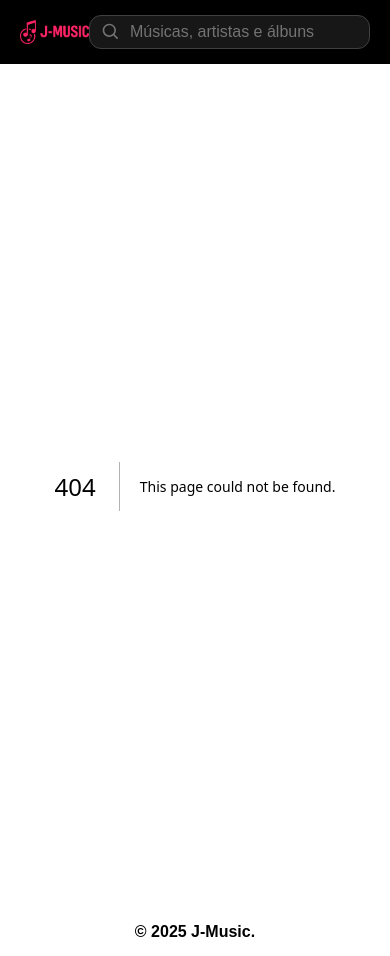
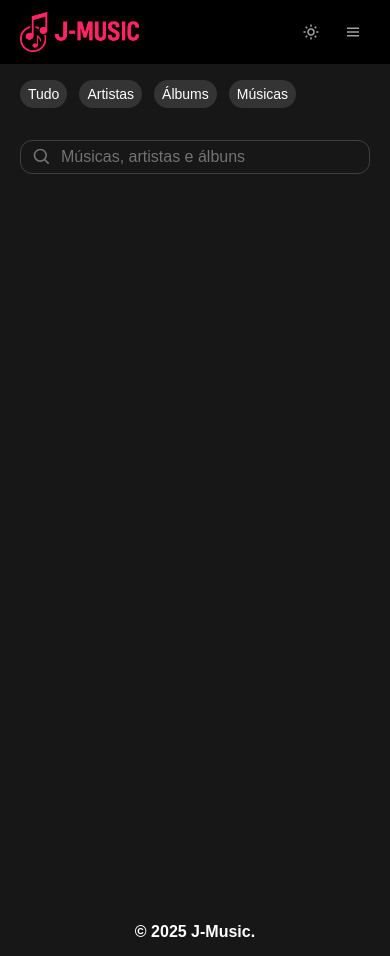
Before and after one commit to HeitorKHS/japanese-music-spotify-api, a Next.js app: page /search in a window 390 px wide. Before the commit this address had no page. Built offline with nearby package versions, Linux system fonts and the light colour scheme.

Commit message:
Finalizing the responsive header and changing the search page

```diff
--- a/src/app/(internal)/artist/[id]/page.tsx
+++ b/src/app/(internal)/artist/[id]/page.tsx
@@ -6,6 +6,7 @@ import { FaSpotify } from "react-icons/fa";
 import { TrackList } from "@/src/components/TrackList";
 import { Discography } from "../components/Discography";
 import { AppearsOn } from "../components/AppearsOn";
+import { IoMdTime } from "react-icons/io";
 
 interface ArtistProps{
     params:{
@@ -69,7 +70,15 @@ export default async function Artist({params}: ArtistProps){
 
                 <section className="mb-20">
                     <h2 className="text-xl md:text-2xl font-bold mb-4">Músicas Populares</h2>
-                    <TrackList.withImage tracks={topTracks} />
+                    <div>
+                        <div className="flex items-center p-2 gap-5 text-neutral-500 font-semibold text-sm">
+                            <div className="w-5">#</div>
+                            <div className="flex-1">Título</div>
+                            <div><IoMdTime size={20} /></div>
+                        </div>
+                        <TrackList.withImage tracks={topTracks} />
+                    </div>
+
                 </section>
 
                 <section className="mb-20">
--- a/src/app/(internal)/search/[query]/layout.tsx
+++ b/src/app/(internal)/search/layout.tsx
@@ -1,4 +1,5 @@
 import Link from "next/link";
+import { Search } from "@/src/components/Search/Search";
 
 interface Links{
     href: string,
@@ -26,12 +27,15 @@ export default async function Layout({ children, params }: LayoutProps){
     return(
 
         <main className="relative min-h-screen content-container">
-            <div className="sticky top-16 bg-neutral-900 z-50 py-4">
+            <div className="sticky top-16 bg-neutral-900 z-20 py-4">
                 <nav className="flex gap-3">
                     {Links.map((link)=>(
                         <Link key={link.href} href={link.href} className="bg-neutral-700/70 rounded-4xl text-sm py-1 px-2">{link.label}</Link>
                     ))}
                 </nav>
+                <div className="md:hidden pt-8">
+                    <Search/>
+                </div>
             </div>
             {children}
         </main>
--- a/src/app/(internal)/search/[query]/page.tsx
+++ b/src/app/(internal)/search/page.tsx
@@ -6,20 +6,28 @@ import { AlbumCard } from "@/src/components/AlbumCard/AlbumCard";
 import { TrackList } from "@/src/components/TrackList";
 
 interface SearchProps{
-    params:{
-        query: string,
+    searchParams:{
+        q: string,
     },
 };
 
-export default async function Search({params}: SearchProps){
+export default async function Search({searchParams}: SearchProps){
 
-    const { query } = await params;
+    const { q } = await searchParams;
+    const query = q || "";
+
+    if(!query.trim()){
+        return(
+            <></>
+        )
+    }
+
     const data = getSearchData(query);
     const { artists, albums, tracks } = await data;
 
     return(
 
-        <div className="my-10">
+        <div className="my-4">
 
             <section className="inline-flex flex-col mb-10">
                 <h1 className="text-xl md:text-2xl font-bold mb-4">Principal Resultado</h1>
--- a/src/app/(internal)/search/[query]/tracks/page.tsx
+++ b/src/app/(internal)/search/tracks/page.tsx
@@ -23,10 +23,8 @@ export default async function Tracks({params}: TracksProps){
                     <div className="flex-1">Título</div>
                     <div><IoMdTime size={20} /></div>
                 </div>
+                <TrackList.withImage tracks={tracks} />
             </div>
-
-            <TrackList.withImage tracks={tracks} />
-
         </section>
     )
 
--- a/src/app/globals.css
+++ b/src/app/globals.css
@@ -67,11 +67,11 @@ input[type="search"]::-ms-clear {
     animation: float 3s ease-in-out infinite;
   }
 
-  /*.fadeInDown {
-    animation: fadeInDown 1s ease-out;
+  .fadeInDown {
+    animation: fadeInDown 0.5s ease-out;
   }
 
-  .fadeInUp {
+  /*.fadeInUp {
     animation: fadeInUp 1s ease-out;
   }*/
 
@@ -84,10 +84,10 @@ input[type="search"]::-ms-clear {
     }
   }
 
-  /*@keyframes fadeInDown {
+  @keyframes fadeInDown {
     0%{
       opacity: 0;
-      transform: translateY(-40px);
+      transform: translateY(-10px);
     }
     100%{
       opacity: 1;
@@ -95,7 +95,7 @@ input[type="search"]::-ms-clear {
     }
   }
 
-  @keyframes fadeInUp {
+  /*@keyframes fadeInUp {
     0%{
       opacity: 0;
       transform: translateY(40px);
--- a/src/components/Button/Button.tsx
+++ b/src/components/Button/Button.tsx
@@ -3,12 +3,12 @@ import { tv, VariantProps } from "tailwind-variants";
 
 const button = tv({
     base:[
-        "flex items-center justify-center gap-2 duration-200 ease-out whitespace-nowrap",
+        "flex items-center justify-center gap-2 duration-200 ease-out whitespace-nowrap cursor-pointer",
     ],
     variants:{
         variant:{
             primary:"bg-pink-500 hover:bg-pink-600 rounded-lg font-semibold px-3 py-2",
-            ghost:"hover:text-white",
+            ghost:"text-neutral-400 hover:text-white",
         },
         size:{
             sm:"text-sm",
--- a/src/components/Header/Header.tsx
+++ b/src/components/Header/Header.tsx
@@ -1,8 +1,28 @@
+'use client'
+
 import Link from "next/link";
 import Image from "next/image";
 import { Search } from "../Search/Search";
+import { Button } from "../Button/Button";
+import { BiSun, BiMoon, BiMenu, BiX, BiHome, BiSearch  } from "react-icons/bi";
+import { useState } from "react";
+
+
+interface Links{
+    href: string,
+    label: string,
+    icon: React.ElementType,
+};
 
 export function Header(){
+
+    const [isDark, setIsDark] = useState<boolean>(false);
+    const [isMenuMobileOpen, setIsMenuMobileOpen] = useState<boolean>(false);
+
+    const Links: readonly Links[] = [
+        {href:"/", label:"Início", icon: BiHome},
+        {href:"/search", label:"Buscar", icon: BiSearch},
+    ] as const;
 
     return(
 
@@ -23,11 +43,53 @@ export function Header(){
                     </Link>
                 </div>
 
-                <div>
+                {/*Nav desktop*/}
+                <div className="hidden md:flex gap-5">
                     <Search/>
+                    <Button
+                        variant="ghost"
+                        size="lg"
+                        onClick={()=>setIsDark(!isDark)}
+                        className="p-2 hover:bg-neutral-800/60 rounded-xl"
+                    >
+                        {isDark ? <BiMoon/> : <BiSun/>}
+                    </Button>
+                </div>
+
+                {/*Nav Mobile*/}
+                <div className="md:hidden flex gap-2">
+                    <Button
+                        variant="ghost"
+                        size="lg"
+                        onClick={()=>setIsDark(!isDark)}
+                        className="p-2 hover:bg-neutral-800/60 rounded-xl"
+                    >
+                        {isDark ? <BiMoon/> : <BiSun/>}
+                    </Button>
+                    <Button
+                        variant="ghost"
+                        size="lg"
+                        onClick={()=>setIsMenuMobileOpen(!isMenuMobileOpen)}
+                        className="p-2 hover:bg-neutral-800/60 rounded-xl"
+                    >
+                        {isMenuMobileOpen ? <BiX/> : <BiMenu/>}
+                    </Button>
                 </div>
 
             </nav>
+
+            {isMenuMobileOpen && (
+                <div className="md:hidden bg-black fadeInDown overflow-hidden">
+                    <div className="px-4 py-4 space-y-3">
+                        {Links.map((link)=>(
+                            <Link key={link.href} href={link.href} className="flex items-center gap-2" onClick={()=>setIsMenuMobileOpen(false)}>
+                                <link.icon size={25} /><span className=" font-semibold">{link.label}</span>
+                            </Link>
+                        ))}
+                    </div>
+                </div>
+            )}
+
         </header>
 
     )
--- a/src/components/Search/Search.tsx
+++ b/src/components/Search/Search.tsx
@@ -14,9 +14,10 @@ export function Search(){
         setValue("");
     };
 
-    const handleEnter = (e: React.KeyboardEvent) => {
+    const handleEnter = (e: React.KeyboardEvent<HTMLInputElement>) => {
         if(e.key === "Enter" && value.trim()){
-            router.push(`/search/${encodeURIComponent(value.trim())}`);
+            e.currentTarget.blur();
+            router.push(`/search?q=${encodeURIComponent(value.trim())}`);
         }
     }
 
@@ -34,7 +35,7 @@ export function Search(){
                 onChange={(e) => setValue(e.target.value)}
                 value={value}
                 onKeyDown={handleEnter}
-                className="pl-10 px-8 py-1 rounded-xl bg-neutral-900 border border-neutral-700 placeholder:text-neutral-500 focus:outline-none focus:ring-1 focus:ring-pink-500 transition-all duration-400"
+                className="pl-10 px-8 py-1 w-full rounded-xl bg-neutral-900 border border-neutral-700 placeholder:text-neutral-500 focus:outline-none focus:ring-1 focus:ring-pink-500 transition-all duration-400"
             />
             {value && (
                 <Button
--- a/src/components/TrackList/withImage.tsx
+++ b/src/components/TrackList/withImage.tsx
@@ -13,7 +13,7 @@ export function withImage({tracks}: WithImageProps){
 
         <div>
             {tracks.map((track, index)=>(
-                <div key={track.id} className="flex items-center p-2 gap-5">
+                <div key={track.id} className="relative flex items-center p-2 gap-5 hover:bg-neutral-800/70 rounded-sm">
                     <div className="w-5">{index + 1}</div>
                     <div className="flex-1 flex items-center gap-3 min-w-0 overflow-hidden">
                         <div className="relative h-10 aspect-square rounded-sm overflow-hidden">
@@ -26,8 +26,11 @@ export function withImage({tracks}: WithImageProps){
                             />
                         </div>
                         <div className="flex flex-col text-sm flex-1 overflow-hidden">
+                            <Link href={track.external_urls.spotify} draggable="false" className="after:absolute after:inset-0 after:z-10">
+                                <span className="sr-only">Ver música no spotify</span>
+                            </Link>
                             <span className="truncate">{track.name}</span>
-                            <div className="text-neutral-500 truncate">
+                            <div className="text-neutral-500 z-20 truncate w-fit max-w-full">
                                 {track.artists.map((artist, index)=>(
                                     <span key={artist.id}>
                                             <Link href={artist.id} className="hover:underline">{artist.name}</Link>
--- a/src/components/TrackList/withOutImage.tsx
+++ b/src/components/TrackList/withOutImage.tsx
@@ -12,12 +12,15 @@ export function withOutImage({tracks}: withOutImageProps){
 
         <div>
             {tracks.map((track, index)=>(
-                <div key={track.id} className="flex items-center p-2 gap-5">
+                <div key={track.id} className="relative flex items-center p-2 gap-5 hover:bg-neutral-800/70 rounded-sm">
                     <div className="w-5">{index + 1}</div>
                     <div className="flex-1 flex items-center gap-3 min-w-0 overflow-hidden">
                         <div className="flex flex-col text-sm flex-1 overflow-hidden">
+                            <Link href={track.external_urls.spotify} draggable="false" className="after:absolute after:inset-0 after:z-10">
+                                <span className="sr-only">Ver música no spotify</span>
+                            </Link>
                             <span className="truncate">{track.name}</span>
-                            <div className="text-neutral-500 truncate">
+                            <div className="text-neutral-500 truncate w-fit max-w-full">
                                 {track.artists.map((artist, index)=>(
                                     <span key={artist.id}>
                                             <Link href={artist.id} className="hover:underline">{artist.name}</Link>
```
Also changed, not shown: src/app/(internal)/search/albums/page.tsx (renamed from src/app/(internal)/search/[query]/albums/page.tsx), src/app/(internal)/search/artists/page.tsx (renamed from src/app/(internal)/search/[query]/artists/page.tsx).
